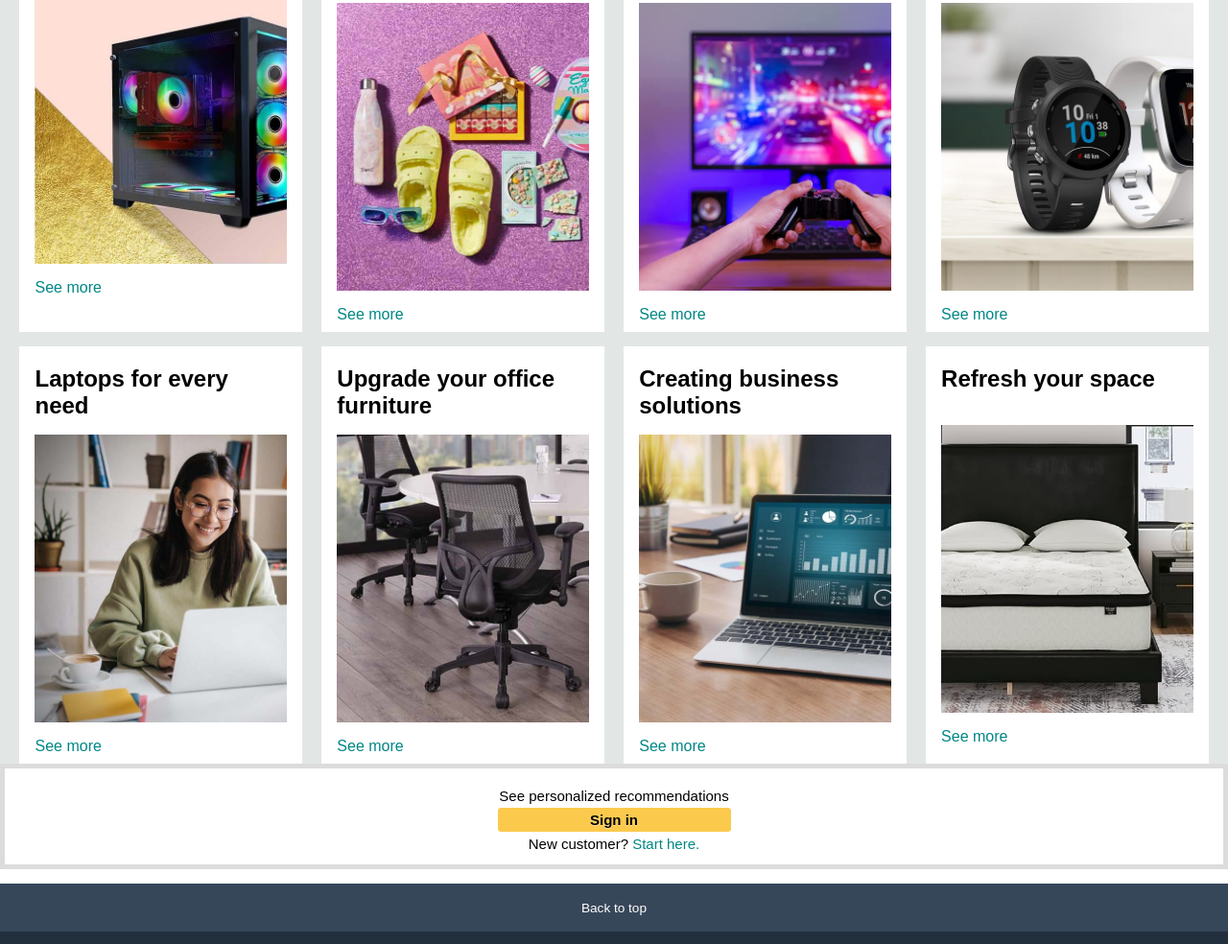
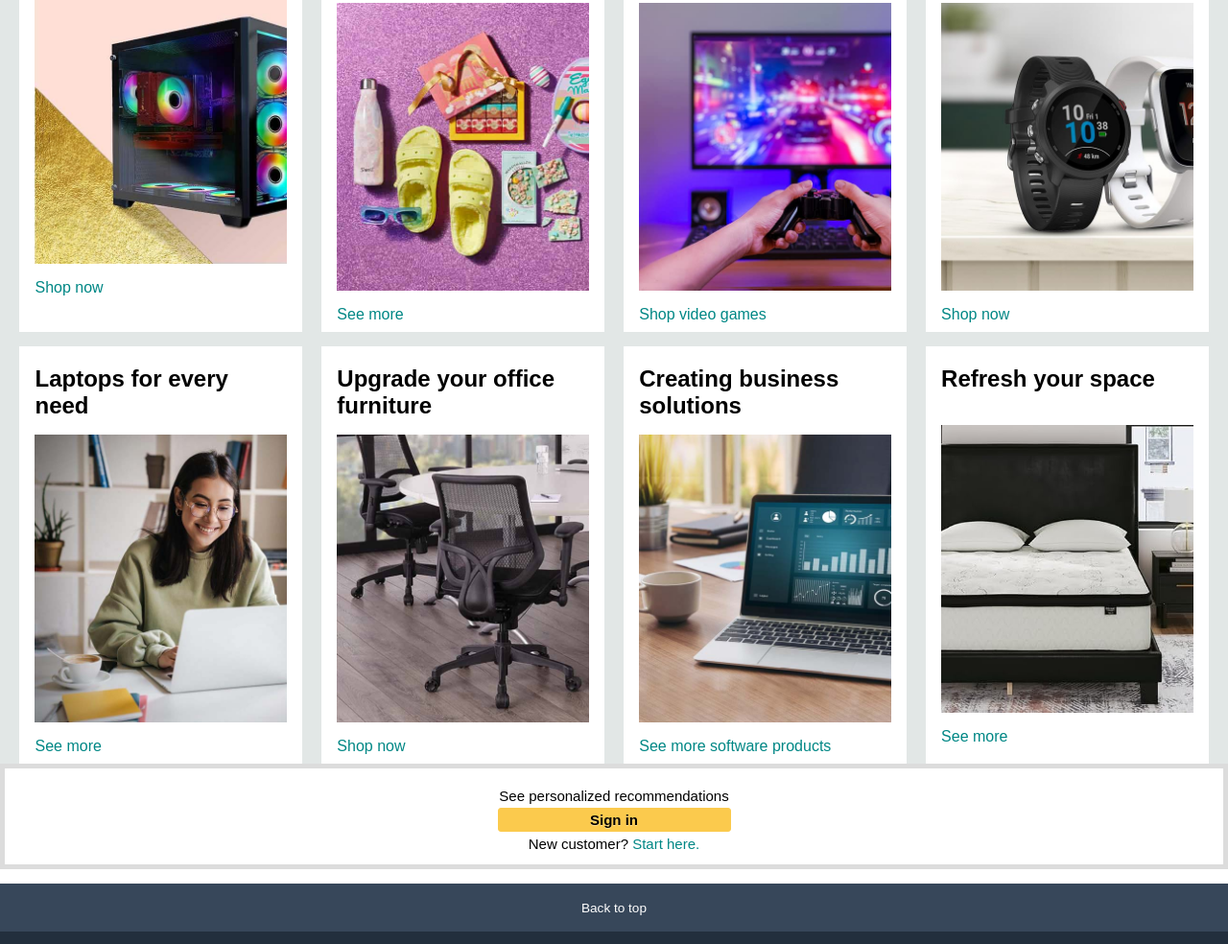
Before and after one commit to srushtisalunkhe/amazon-clone, a plain HTML site: page index.html in a window 1280 px wide. Shown: the part 554-1538 px from the top of the page at 96% size. Drawn offline with Linux system fonts and the light colour scheme.

Commit message:
Update index.html

```diff
--- a/index.html
+++ b/index.html
@@ -75,7 +75,7 @@
             <div class="box-content">
                 <h2>Deals in PCs</h2>
                 <div class="box-img" style="background-image: url('box1.jpg');"></div>
-                <p>See more</p>
+                <p>Shop now</p>
             </div>
         </div>
 
@@ -91,7 +91,7 @@
             <div class="box-content">
                 <h2>Player's paradise starts here</h2>
                 <div class="box-img" style="background-image: url('box3.jpg');"></div>
-                <p>See more</p>
+                <p>Shop video games</p>
             </div>
         </div>
 
@@ -99,7 +99,7 @@
             <div class="box-content">
                 <h2>Shop activity trackers and smartwatches</h2>
                 <div class="box-img" style="background-image: url('box4.jpg');"></div>
-                <p>See more</p>
+                <p>Shop now</p>
             </div>
         </div>
 
@@ -115,7 +115,7 @@
             <div class="box-content">
                 <h2>Upgrade your office furniture</h2>
                 <div class="box-img" style="background-image: url('box6.jpg');"></div>
-                <p>See more</p>
+                <p>Shop now</p>
             </div>
         </div>
 
@@ -123,7 +123,7 @@
             <div class="box-content">
                 <h2>Creating business solutions</h2>
                 <div class="box-img" style="background-image: url('box7.jpg');"></div>
-                <p>See more</p>
+                <p>See more software products</p>
             </div>
         </div>
 
```
